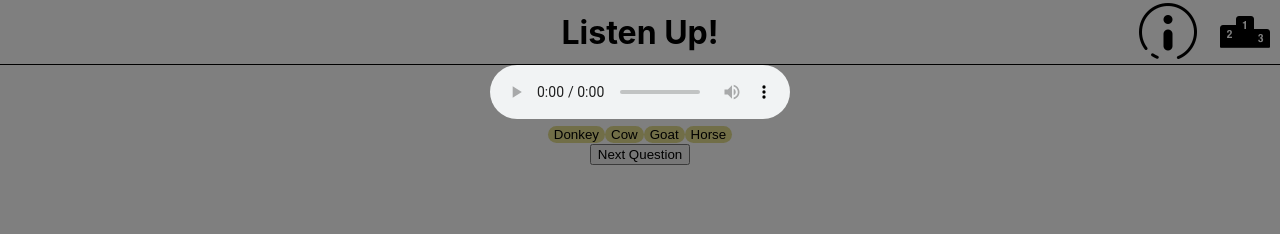
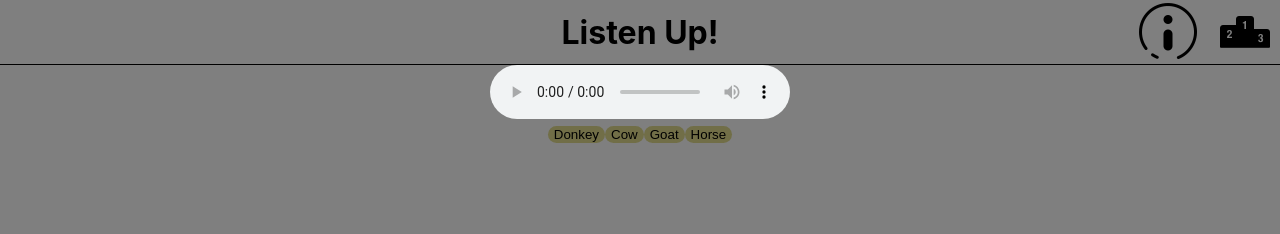
Before and after one commit to Listen-Up-2210/listen-up-ui, a React (Create React App) app: page /1/1/play in a window 1280 px wide. Shown: the top 234 px of the page. Built offline with nearby package versions, Linux system fonts and the light colour scheme.

Commit message:
Add auto advance with timeout

```diff
--- a/src/Components/Choices/Choices.js
+++ b/src/Components/Choices/Choices.js
@@ -1,17 +1,15 @@
 import React, { useState } from "react";
 import './Choices.css'
 
-const Choices = ({correctAnswer, wrongAnswers}) => {
+const Choices = ({correctAnswer, wrongAnswers, advanceTurn}) => {
 
   const answers = [...wrongAnswers, correctAnswer]
   const shuffledAnswers = answers.sort(() => Math.random() - .5)
 
   const checkAnswer = (e) => {
-    if(e.target.name === correctAnswer) {
-      e.target.className = 'correct'
-    } else {
-      e.target.className = 'incorrect'
-    }
+    e.target.name === correctAnswer ? e.target.className = 'correct' :
+    e.target.className = 'incorrect'
+    advanceTurn(e)
   }
 
   const answerButtons = shuffledAnswers?.map((answer, index) => {
--- a/src/Components/Question/Question.js
+++ b/src/Components/Question/Question.js
@@ -28,9 +28,9 @@ const Question = () => {
 
   const [turn, setTurn] = useState(0)
 
-  const handleClick = (e) => {
+  const advanceTurn = (e) => {
     e.preventDefault()
-    setTurn(turn + 1)
+    setTimeout(() => setTurn(turn + 1), 1000)
   }
 
   const gameCards = deck.map(question => {
@@ -38,6 +38,7 @@ const Question = () => {
       <div key={question.id}>
         <Audio audioURL={question.audioURL} />
         <Choices
+        advanceTurn={advanceTurn}
         correctAnswer={question.correctAnswer}
         wrongAnswers={question.wrongAnswers}
         />
@@ -50,7 +51,6 @@ const Question = () => {
       <div className="game-card-container">
         {gameCards[turn]}
       </div>
-      <button onClick={(e) => handleClick(e)}>Next Question</button>
     </>
   )
 }
```
